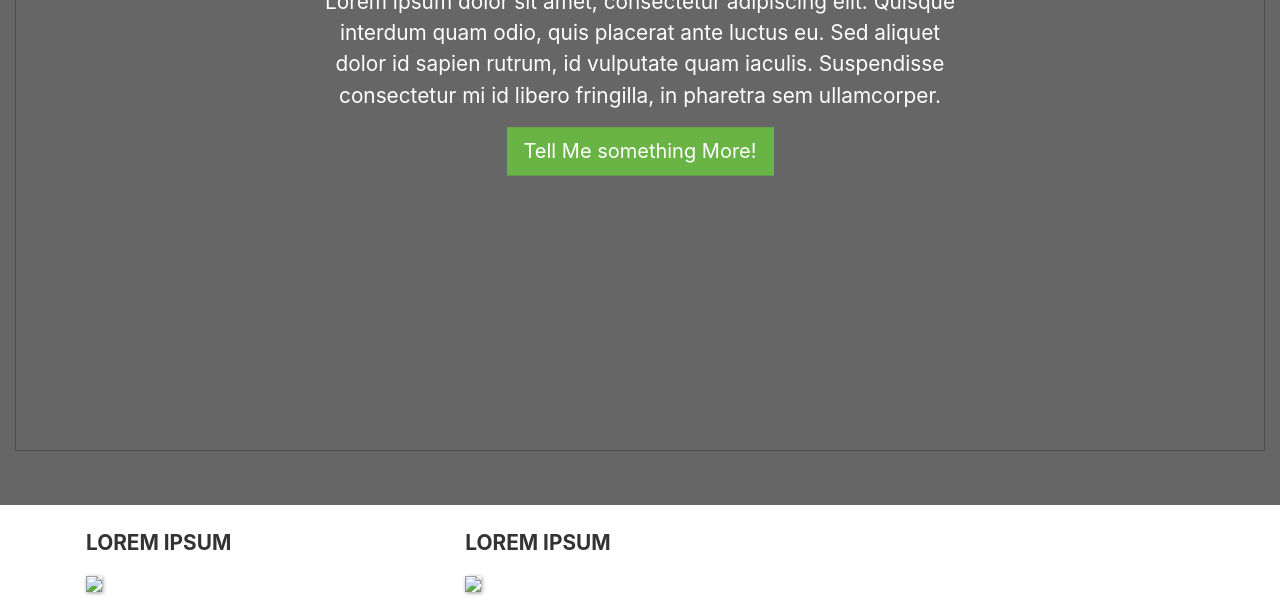
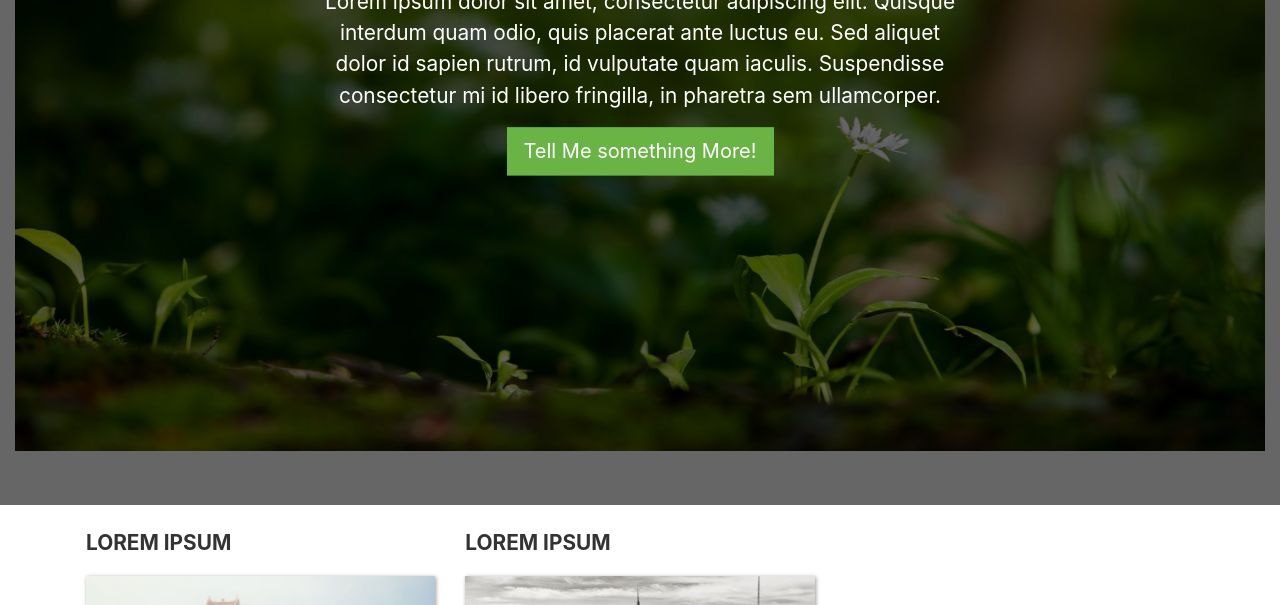
Before and after one commit to RitikBardiyar/Assignment-11, a plain HTML site: page index.html in a window 1280 px wide. Shown: the part 295-900 px from the top of the page. Drawn offline with nearby package versions, Linux system fonts and the light colour scheme.

Commit message:
Update index.html

```diff
--- a/index.html
+++ b/index.html
@@ -34,7 +34,7 @@
             </div>
         </nav>
         <header class="page-header header container-fluid">
-            <img src="img1.jpg" style="width: 100%; height: 690px;">
+            <img src="./assets/img1.jpg" style="width: 100%; height: 690px;">
         </header>
         <div class="overlay">
             <div class="description">
@@ -48,13 +48,13 @@
             <div class="row">
                 <div class="col-lg-4 col-md-4 col-sm-12">
                     <h3 class="feature-title">Lorem ipsum</h3>
-                    <img src="img2.jpg" class="img-fluid">
+                    <img src="./assets/img2.jpg" class="img-fluid">
                     <p>Lorem ipsum dolor sit amet, consectetur adipiscing elit. Quisque interdum quam odio, quis placerat ante luctus eu. Sed aliquet dolor id sapien rutrum, id vulputate quam iaculis.</p>
                 </div>
 
                 <div class="col-lg-4 col-md-4 col-sm-12">
                     <h3 class="feature-title">Lorem ipsum</h3>
-                    <img src="img3.jpg" class="img-fluid">
+                    <img src="./assets/img3.jpg" class="img-fluid">
                     <p>Lorem ipsum dolor sit amet, consectetur adipiscing elit. Quisque interdum quam odio, quis placerat ante luctus eu. Sed aliquet dolor id sapien rutrum, id vulputate quam iaculis.</p>
                 </div>
 
@@ -84,7 +84,7 @@
         <div class="card col-lg-3 col-md-3 col-sm-4 text-center">
         </div>
         <div class="card col-lg-3 col-md-3 col-sm-4 text-center">
-            <img class="card-img-top rounded-circle" src="img4.webp" alt="Card image">
+            <img class="card-img-top rounded-circle" src="./assets/img4.webp" alt="Card image">
             <div class="card-body">
                 <h4 class="card-title">Jane Doe</h4>
                 <p class="card-text">Job Description</p>
```
